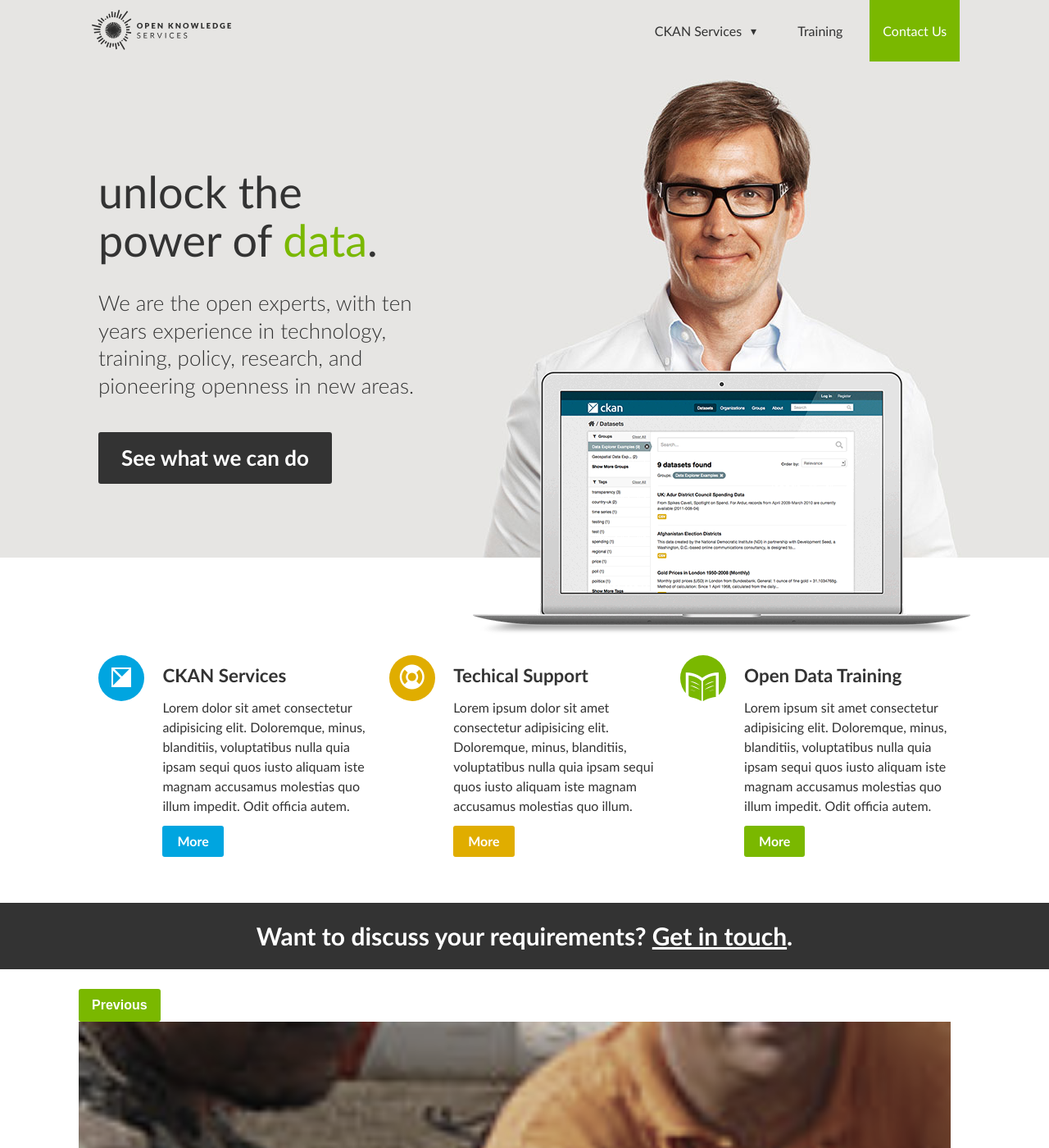
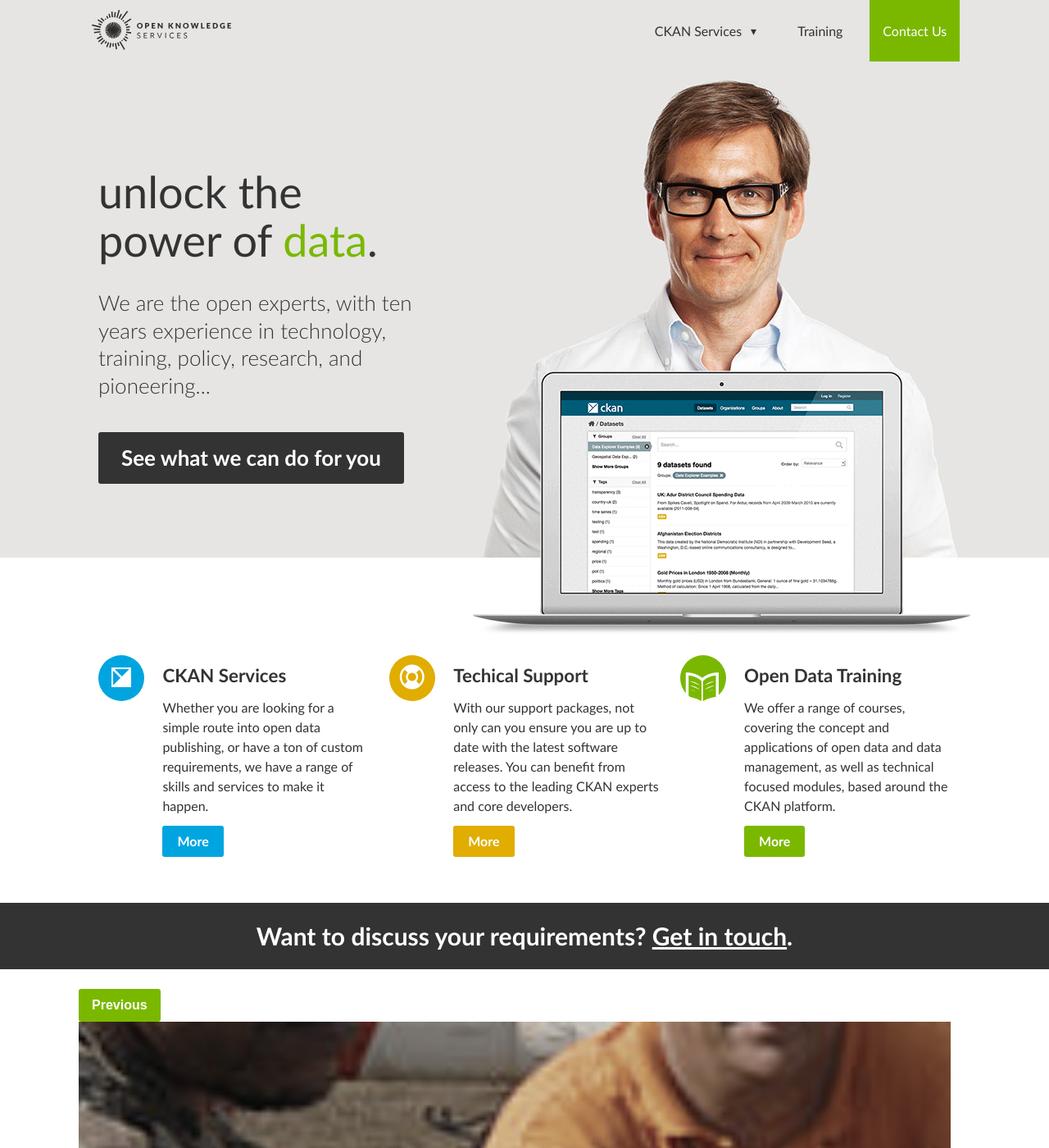
Before and after one commit to okfn/services, a Jekyll site: the page built from index.html, in a window 1280 px wide and 1400 px high. Shown: the whole window at 82% size. Built offline with Jekyll 4.4.1, drawn with Linux system fonts in a browser that asks for light colours; nearby versions of some CDN libraries.

Commit message:
home text

```diff
--- a/index.html
+++ b/index.html
@@ -14,8 +14,8 @@ layout: default
       <div class="wrapper">
         <div class="text" data-stellar-ratio="0.2">
           <h1>unlock the power of <strong>data</strong>.</h1>
-          <p>We are the open experts, with ten years experience in technology, training, policy, research, and pioneering openness in new areas.</p>
-          <a class="action" href="#services">See what we can do</a>
+          <p>We are the open experts, with ten years experience in technology, training, policy, research, and pioneering...</p>
+          <a class="action" href="#services">See what we can do for you</a>
         </div>
 
         <div class="ckan" data-stellar-ratio="0.1">
@@ -33,7 +33,7 @@ layout: default
         </div>
         <div class="bullet-content">
           <h2><a href="javascript:void(0)">CKAN Services</a></h2>
-          <p>Lorem dolor sit amet consectetur adipisicing elit. Doloremque, minus, blanditiis, voluptatibus nulla quia ipsam sequi quos iusto aliquam iste magnam accusamus molestias quo illum impedit. Odit officia autem.</p>
+          <p>Whether you are looking for a simple route into open data publishing, or have a ton of custom requirements, we have a range of skills and services to make it happen.</p>
           <a class="more" href="javascript:void(0)">More</a>
           </div>
       </li>
@@ -42,7 +42,7 @@ layout: default
         </div>
         <div class="bullet-content">
           <h2><a href="javascript:void(0)">Techical Support</a></h2>
-          <p>Lorem ipsum dolor sit amet consectetur adipisicing elit. Doloremque, minus, blanditiis, voluptatibus nulla quia ipsam sequi quos iusto aliquam iste magnam accusamus molestias quo illum.</p>
+          <p>With our support packages, not only can you ensure you are up to date with the latest software releases. You can benefit from access to the leading CKAN experts and core developers.</p>
           <a class="more" href="javascript:void(0)">More</a>
         </div>
       </li>
@@ -51,7 +51,7 @@ layout: default
         </div>
         <div class="bullet-content">
           <h2><a href="javascript:void(0)">Open Data Training</a></h2>
-          <p>Lorem ipsum sit amet consectetur adipisicing elit. Doloremque, minus, blanditiis, voluptatibus nulla quia ipsam sequi quos iusto aliquam iste magnam accusamus molestias quo illum impedit. Odit officia autem.</p>
+          <p>We offer a range of courses, covering the concept and applications of open data and data management, as well as technical focused modules, based around the CKAN platform.</p>
           <a class="more" href="javascript:void(0)">More</a>
         </div>
       </li>
@@ -86,7 +86,7 @@ layout: default
         <li class="iati case-study">
         <a href="javascript:void(0)">
           <h4><span>Case study: International Aid Transparency Initiative</span></h4>
-          <p>The International Aid Transparency Initiative is about making aid spending information easier to access and understand. It provides a common standard on which funding organizations can publish their activities.</p>
+          <p>The International Aid Transparency Initiative is about making aid spending information easier to access and understand. It provides a common standard for funding organizations.</p>
         </a>
         </li>
       </ul>
```
